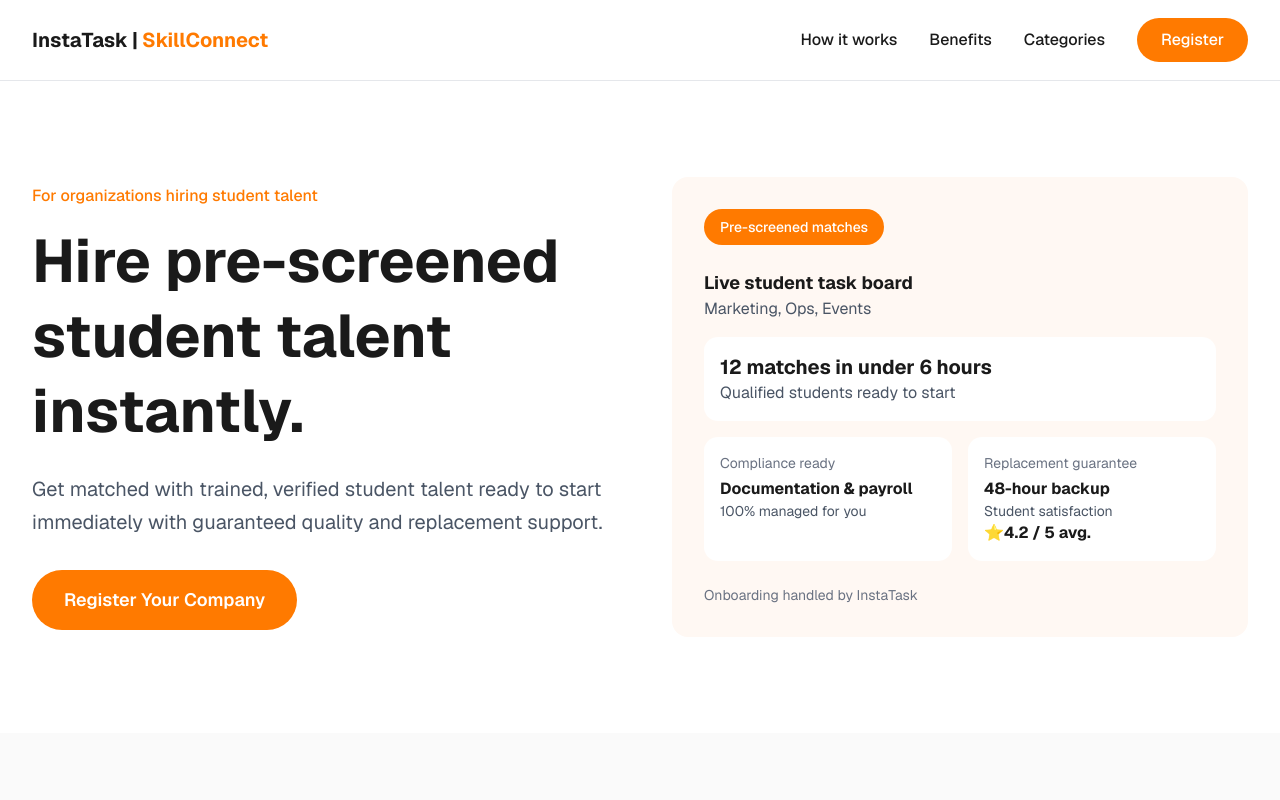
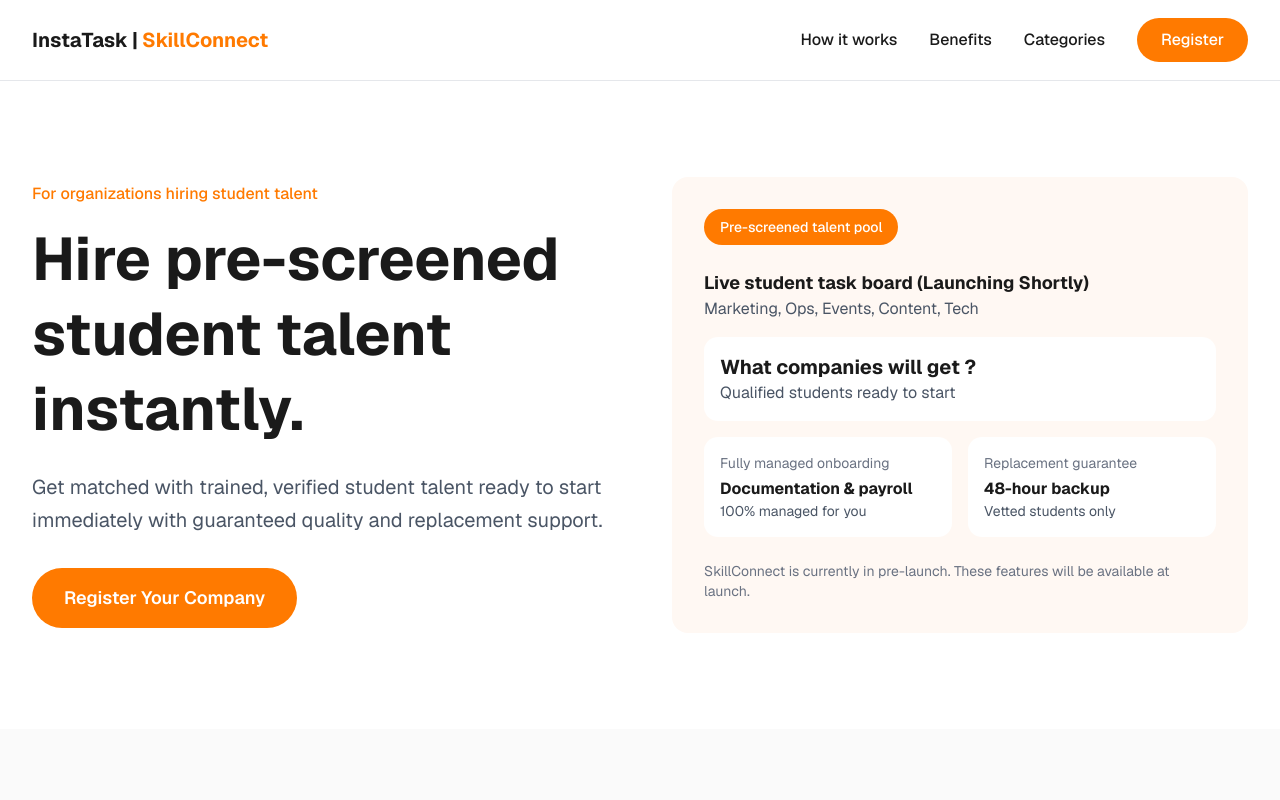
Before and after one commit to avsa-codes/skillconnectO, a Next.js app: page / in a window 1280 px wide. Shown: the top 800 px of the page. Built offline with nearby package versions, Linux system fonts and the light colour scheme; no server answers.

Commit message:
final changes before outreach

```diff
--- a/components/hero-section.tsx
+++ b/components/hero-section.tsx
@@ -35,37 +35,37 @@ export function HeroSection() {
           <div className="bg-[#FFF8F3] rounded-2xl p-5 sm:p-6 md:p-8">
             {/* Pre-screened matches badge */}
             <span className="inline-block bg-[#FF7A00] text-white px-4 py-2 rounded-full text-sm font-medium mb-6">
-              Pre-screened matches
+              Pre-screened talent pool
             </span>
 
             {/* Live student task board */}
             <div className="mb-4">
-              <h3 className="text-[#1A1A1A] font-bold text-lg">Live student task board</h3>
-              <p className="text-gray-600">Marketing, Ops, Events</p>
+              <h3 className="text-[#1A1A1A] font-bold text-lg">Live student task board (Launching Shortly)</h3>
+              <p className="text-gray-600">Marketing, Ops, Events, Content, Tech</p>
             </div>
 
             {/* Matches info */}
             <div className="bg-white rounded-xl p-4 mb-4">
-              <h4 className="text-[#1A1A1A] font-bold text-xl">12 matches in under 6 hours</h4>
+              <h4 className="text-[#1A1A1A] font-bold text-xl">What companies will get ?</h4>
               <p className="text-gray-600">Qualified students ready to start</p>
             </div>
 
             <div className="grid grid-cols-1 sm:grid-cols-2 gap-4 mb-6">
               <div className="bg-white rounded-xl p-4">
-                <p className="text-gray-500 text-sm mb-1">Compliance ready</p>
+                <p className="text-gray-500 text-sm mb-1">Fully managed onboarding</p>
                 <h4 className="text-[#1A1A1A] font-bold">Documentation & payroll</h4>
                 <p className="text-gray-600 text-sm">100% managed for you</p>
               </div>
               <div className="bg-white rounded-xl p-4">
                 <p className="text-gray-500 text-sm mb-1">Replacement guarantee</p>
                 <h4 className="text-[#1A1A1A] font-bold">48-hour backup</h4>
-                <p className="text-gray-600 text-sm">Student satisfaction</p>
-                <p className="text-[#1A1A1A] font-bold">⭐4.2 / 5 avg.</p>
+                <p className="text-gray-600 text-sm">Vetted students only</p>
+                <p className="text-[#1A1A1A] font-bold"></p>
               </div>
             </div>
 
             {/* Footer text */}
-            <p className="text-gray-500 text-sm">Onboarding handled by InstaTask</p>
+            <p className="text-gray-500 text-sm">SkillConnect is currently in pre-launch. These features will be available at launch.</p>
           </div>
         </div>
       </div>
```
